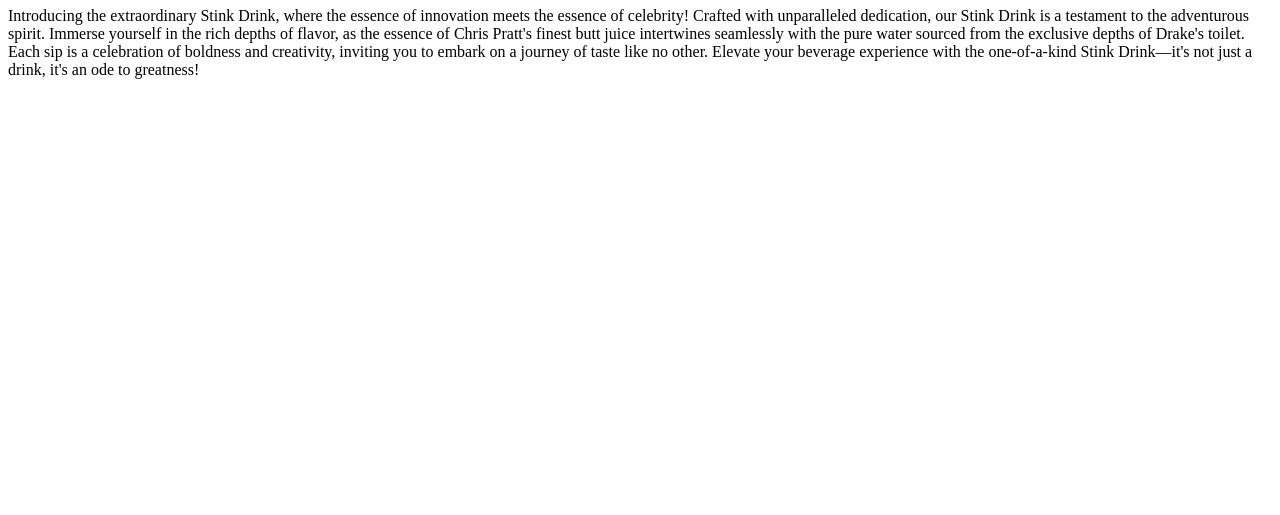
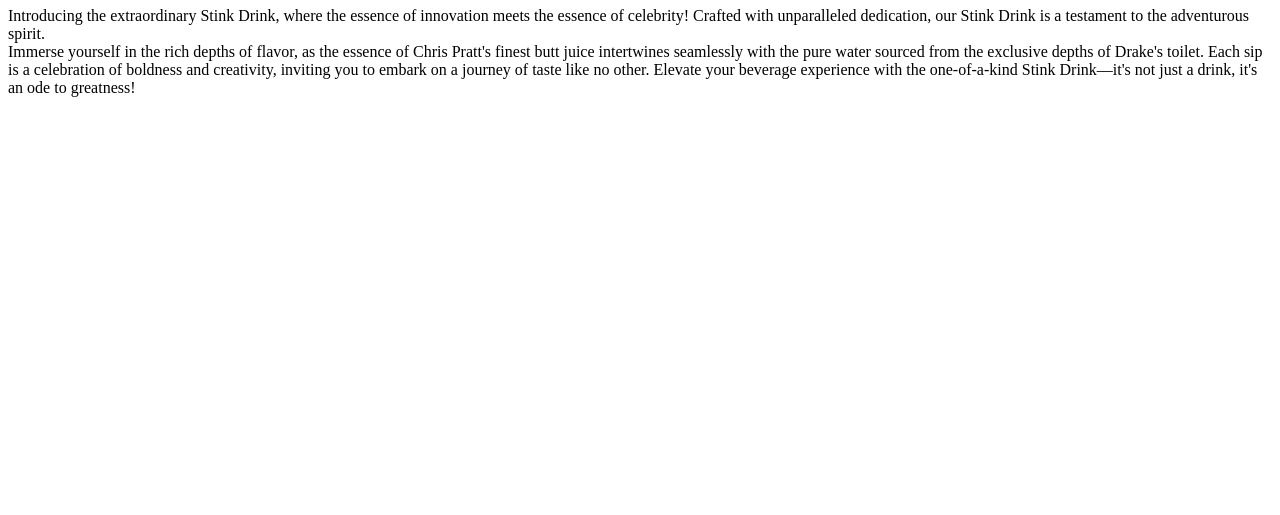
Before and after one commit to Limeed/Limeed.github.io, a plain HTML site: page index.html in a window 1280 px wide. Shown: the part 285-800 px from the top of the page. Drawn offline with Linux system fonts and the light colour scheme.

Commit message:
Update index.html

```diff
--- a/index.html
+++ b/index.html
@@ -13,7 +13,7 @@
 <body>
     <img src="drink.jpg" width="900" height="200">
     <h1>Stink Drink</h1>
-    <p>Introducing the extraordinary Stink Drink, where the essence of innovation meets the essence of celebrity! Crafted with unparalleled dedication, our Stink Drink is a testament to the adventurous spirit. Immerse yourself in the rich depths of flavor, as the essence of Chris Pratt's finest butt juice intertwines seamlessly with the pure water sourced from the exclusive depths of Drake's toilet. Each sip is a celebration of boldness and creativity, inviting you to embark on a journey of taste like no other. Elevate your beverage experience with the one-of-a-kind Stink Drink—it's not just a drink, it's an ode to greatness!</p>
+    <p>Introducing the extraordinary Stink Drink, where the essence of innovation meets the essence of celebrity! Crafted with unparalleled dedication, our Stink Drink is a testament to the adventurous spirit.<br> Immerse yourself in the rich depths of flavor, as the essence of Chris Pratt's finest butt juice intertwines seamlessly with the pure water sourced from the exclusive depths of Drake's toilet. Each sip is a celebration of boldness and creativity, inviting you to embark on a journey of taste like no other. Elevate your beverage experience with the one-of-a-kind Stink Drink—it's not just a drink, it's an ode to greatness!</p>
 
 
 
```
